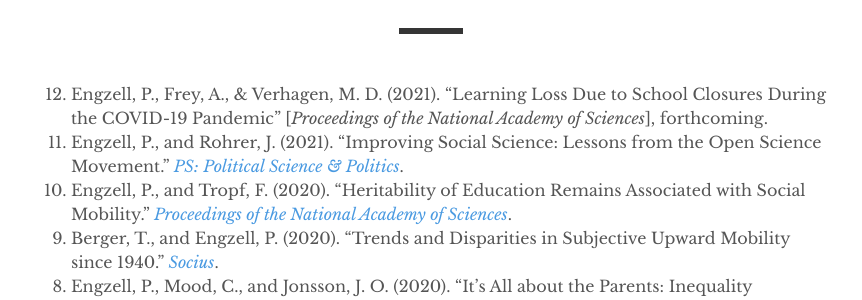
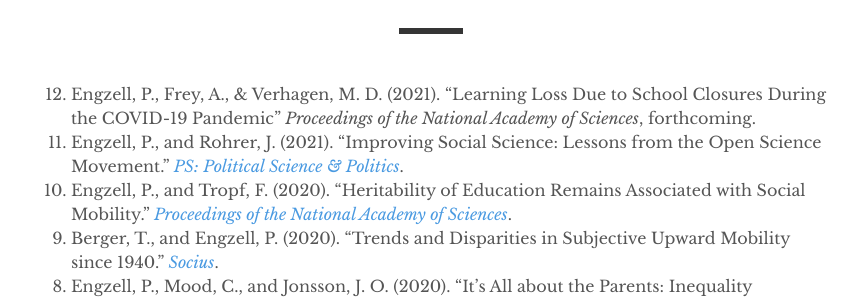
Before and after one commit to pengzell/pengzell.github.io, a Jekyll site: the page built from _pages/publications.md, in a window 1280 px wide. Shown: the part 139-439 px from the top of the page, without its empty margins (209-1071 px from the left). Built offline with Jekyll 4.4.1, drawn with Linux system fonts in a browser that asks for light colours.

```diff
--- a/_pages/publications.md
+++ b/_pages/publications.md
@@ -5,7 +5,7 @@ author: "Per Engzell"
 permalink: /publications/
 ---
 
-0. Engzell, P., Frey, A., & Verhagen, M. D. (2021). "Learning Loss Due to School Closures During the COVID-19 Pandemic" [*Proceedings of the National Academy of Sciences*], forthcoming.
+0. Engzell, P., Frey, A., & Verhagen, M. D. (2021). "Learning Loss Due to School Closures During the COVID-19 Pandemic" *Proceedings of the National Academy of Sciences*, forthcoming.
 0. Engzell, P., and Rohrer, J. (2021). "Improving Social Science: Lessons from the Open Science Movement." [*PS: Political Science & Politics*](https://doi.org/10.1017/S1049096520000967).
 0. Engzell, P., and Tropf, F. (2020). "Heritability of Education Remains Associated with Social Mobility." [*Proceedings of the National Academy of Sciences*](https://doi.org/10.1073/pnas.2017308117).
 0. Berger, T., and Engzell, P. (2020). "Trends and Disparities in Subjective Upward Mobility since 1940." [*Socius*](https://doi.org/10.1177/2378023120951139).
```
